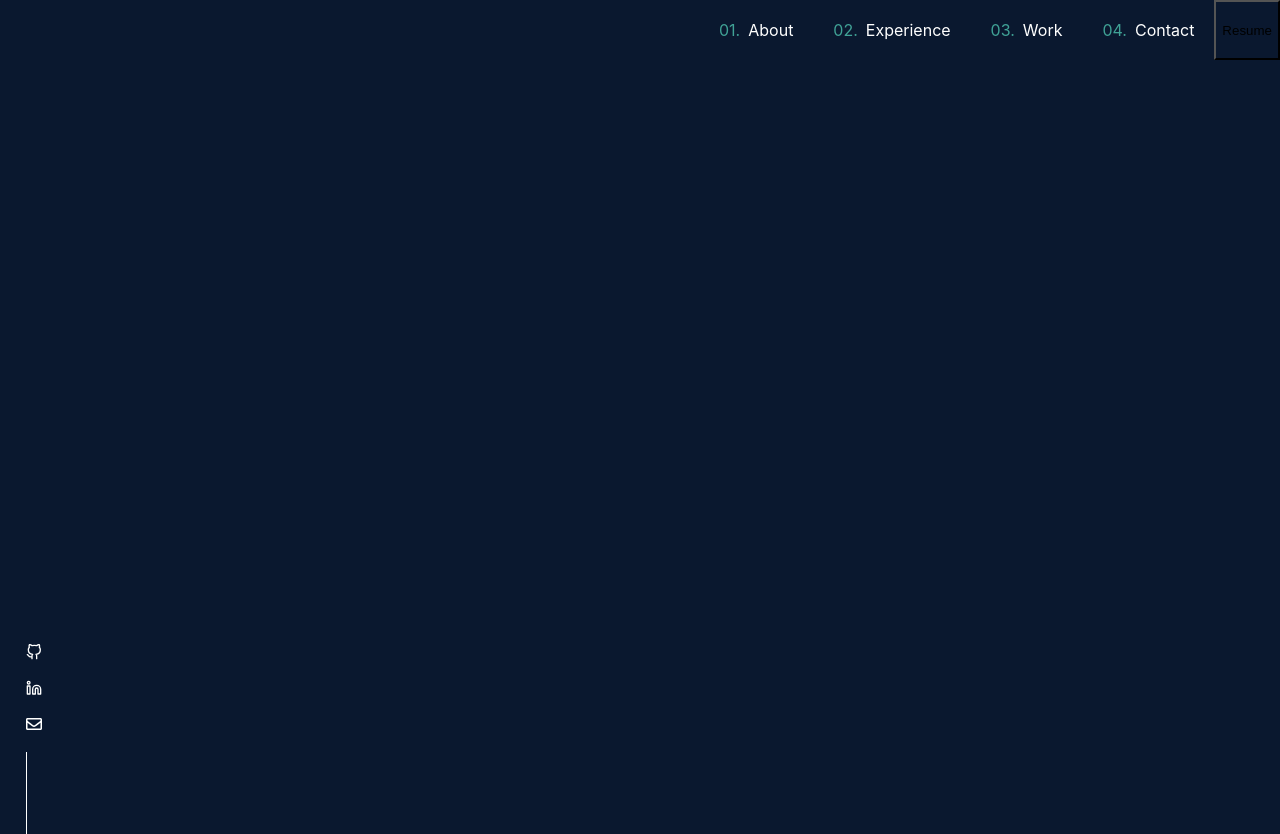
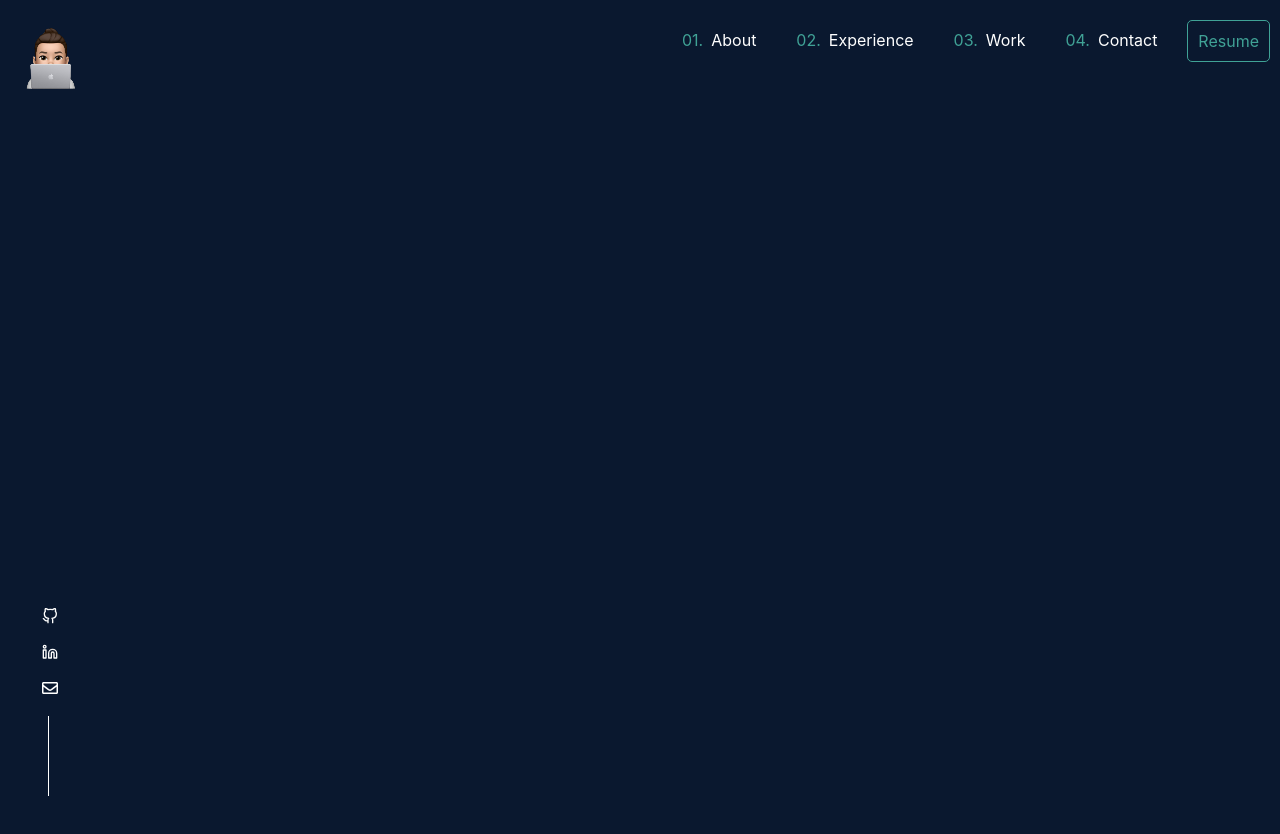
Before and after one commit to manki23/manki23.github.io, a React (Create React App) app: page / in a window 1280 px wide. Shown: the top 834 px of the page. After the commit the page ends 800 px from the top, so only its background shows below. Built offline with nearby package versions, Linux system fonts and the light colour scheme.

Commit message:
MOD: * > style

```diff
--- a/src/App.js
+++ b/src/App.js
@@ -1,11 +1,12 @@
-import logo from './logo.svg';
 import './App.scss';
 import LeftFooter from './components/shared/LeftFooter';
 import Header from './components/shared/Header';
+import Logo from './components/shared/Logo';
 
 function App() {
   return (
     <div className="App">
+      <Logo />
       <Header />
       <LeftFooter />
     </div>
--- a/src/App.scss
+++ b/src/App.scss
@@ -1,4 +1,5 @@
 $appGreenColor: #40a296;
+$appGreenTextBackgroundColor: #133141;
 $appBackgroundColor: #0a182f;
 $appTextColor: white;
 
@@ -8,6 +9,7 @@ $appTextColor: white;
 
 .App {
   color: $appTextColor;
+  margin: 10px;
 }
 
 a {
--- a/src/components/shared/GreenButton.js
+++ b/src/components/shared/GreenButton.js
@@ -1,11 +1,11 @@
 import React from 'react'
-// import '../../styles/GreenButton.scss'
+import '../../styles/GreenButton.scss'
 
 const GreenButton = ({title = "Button", onClick}) => {
     return (
-      <button className="green-button" onClick={onClick}>
+      <a className="green-button" onClick={onClick}>
           {title}
-      </button>
+      </a>
     );
   };
 
--- a/src/components/shared/Header.js
+++ b/src/components/shared/Header.js
@@ -3,10 +3,10 @@ import '../../styles/Header.scss'
 import GreenButton from './GreenButton';
 import HeaderButton from './HeaderButton';
 
-
 const btnCallback = (txt) => {
     console.log(txt);
 }
+
 const Header = () => {
     return (
       <header className="header-class">
--- /dev/null
+++ b/src/components/shared/Logo.js
@@ -0,0 +1,15 @@
+import React from 'react'
+import logo from '../../assets/manki-bitmoji.png'
+
+const logoStyle = {
+    position: "fixed",
+    height: "6em"
+}
+
+const Logo = () => {
+    return (
+      <img className="logo-svg" src={logo} style={logoStyle} />
+    );
+  };
+
+  export default Logo;
--- a/src/styles/GreenButton.scss
+++ b/src/styles/GreenButton.scss
@@ -0,0 +1,15 @@
+@import '../App.scss';
+
+.green-button {
+    color: $appGreenColor;
+    border: 1px solid $appGreenColor;
+    border-radius: 5px;
+    padding: 10px;
+    font-size: 1em;
+    margin: 10px;
+}
+
+.green-button:hover {
+    cursor: pointer;
+    background-color: $appGreenTextBackgroundColor;
+}
--- a/src/styles/Header.scss
+++ b/src/styles/Header.scss
@@ -1,4 +1,6 @@
 .header-class {
     display: flex;
     flex-direction: row-reverse;
+    position: fixed;
+    right: 0;
 }
--- a/src/styles/HeaderButton.scss
+++ b/src/styles/HeaderButton.scss
@@ -19,6 +19,9 @@
 
 .header-button:hover {
     border: 2px dashed $appGreenColor;
+    box-sizing: border-box;
     cursor: pointer;
-    color: $appGreenColor;
+    div {
+        color: $appGreenColor;
+    }
 }
--- a/src/styles/LeftFooter.scss
+++ b/src/styles/LeftFooter.scss
@@ -1,19 +1,21 @@
 @import '../App.scss';
 
 .left-footer {
-    position: absolute;
-    margin-left: 2vw;
-    margin-top: 71vh;
-    min-height: 25vh;
+    margin-left: 2em;
+    position: fixed;
+    bottom: 0;
     display: inline-block;
   }
 
 .left-footer-icon:hover {
     color: $appGreenColor;
+    padding-bottom: 20px !important;
+    margin-bottom: 30px;
 }
 
 .left-line {
   display: inline-block;
-  min-height: 18vh;
+  margin-left: 0.4em;
+  min-height: 5em;
   border-right: 1px solid $appTextColor;
 }
```
Also changed, not shown: src/assets/manki-bitmoji.png (added), src/logo.svg (deleted).
